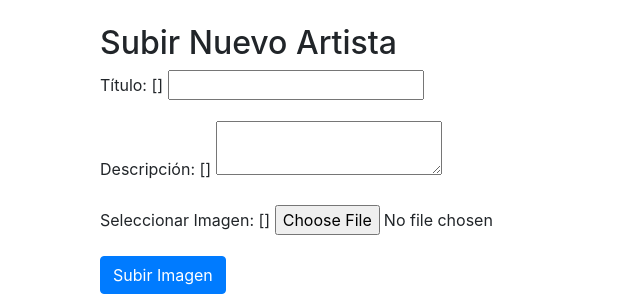
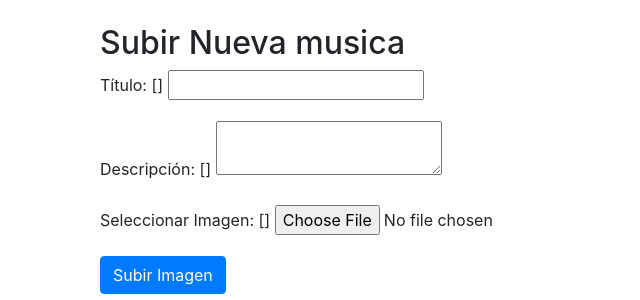
Before and after one commit to jonathancerda123/pruBackEndev3, a Django app: template galeriaMusica/templates/galeriaMusica/subir_musica.html in a window 1280 px wide. Shown: the part 56-356 px from the top of the page, without its empty margins (0-640 px from the left). Run offline with Django 5.2, Linux system fonts and the light colour scheme; the template is opened without the code that fills it, so the values that code supplies are empty, except form fields; tables that the repository leaves empty hold one stand-in row (values such as "Sample post"); form fields are guessed from the names that the template uses; some libraries are stand-ins or nearby versions.

Commit message:
htmls cambiados y mejorados

```diff
--- a/galeriaMusica/templates/galeriaMusica/detalle_musica.html
+++ b/galeriaMusica/templates/galeriaMusica/detalle_musica.html
@@ -5,11 +5,11 @@
 {% block content %}
 <div class="container mt-4">
     <h2>{{ imagen.titulo }}</h2>
-    <p><small class="text-muted">Subida por {{ imagen.autor.username }} el {{ imagen.fecha_subida|date:"d/m/Y H:i" }}</small></p>
+    <p><small class="text-muted">Subida por {{ imagen.compositor.username }} el {{ imagen.fecha_subida|date:"d/m/Y H:i" }}</small></p>
     <hr>
     <img src="{{ imagen.imagen.url }}" class="img-fluid mb-4" alt="{{ imagen.titulo }}">
     <p>{{ imagen.descripcion }}</p>
-    {% if request.user.is_authenticated and request.user == imagen.autor or request.user.perfil.rol == 'administrador' %}
+    {% if request.user.is_authenticated and request.user == imagen.compositor or request.user.perfil.rol == 'administrador' %}
         <a href="{% url 'musica:editar_musica' imagen.pk %}" class="btn btn-secondary">Editar Imagen</a>
         <form action="{% url 'musica:eliminar_musica' imagen.pk %}" method="post" style="display:inline;">
             {% csrf_token %}
--- a/galeriaMusica/templates/galeriaMusica/subir_musica.html
+++ b/galeriaMusica/templates/galeriaMusica/subir_musica.html
@@ -1,10 +1,10 @@
 {% extends 'base.html' %}
 
-{% block title %}Subir imagen de Artista{% endblock %}
+{% block title %}Subir imagen sobre la musica{% endblock %}
 
 {% block content %}
 <div class="container mt-4">
-    <h2>Subir Nuevo Artista</h2>
+    <h2>Subir Nueva musica</h2>
     <form method="post" enctype="multipart/form-data">
         {% csrf_token %}
         {{ form.non_field_errors }}
```
